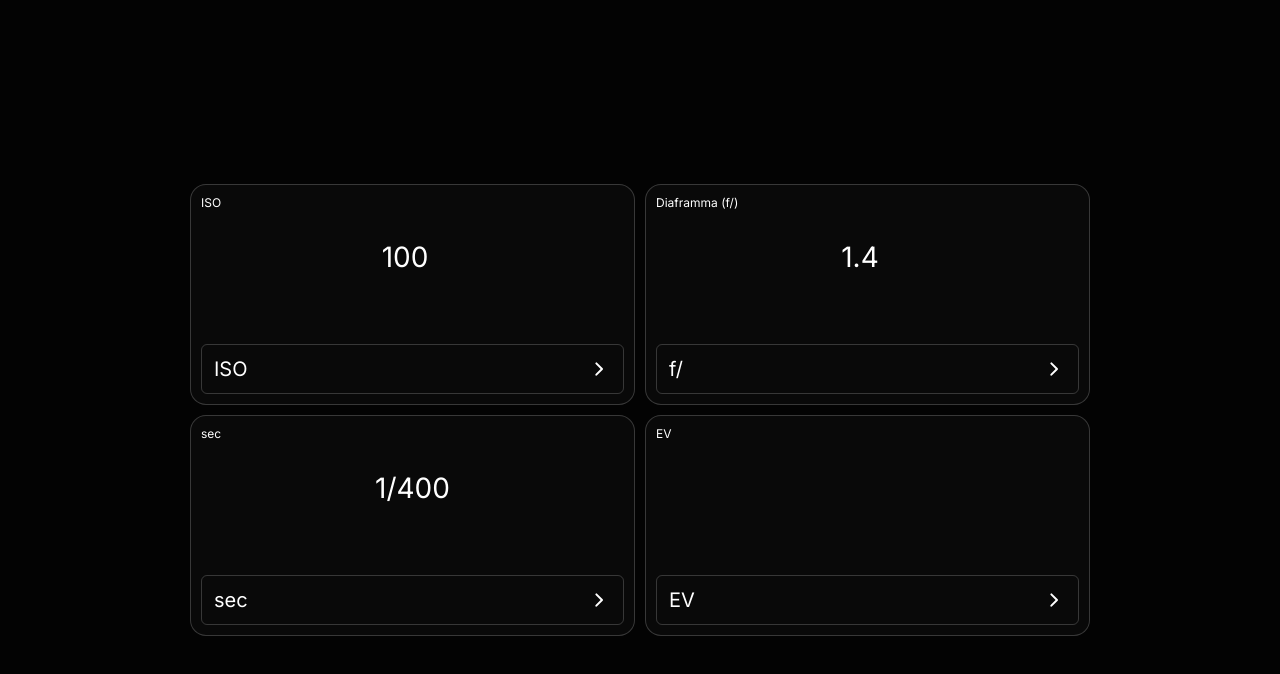
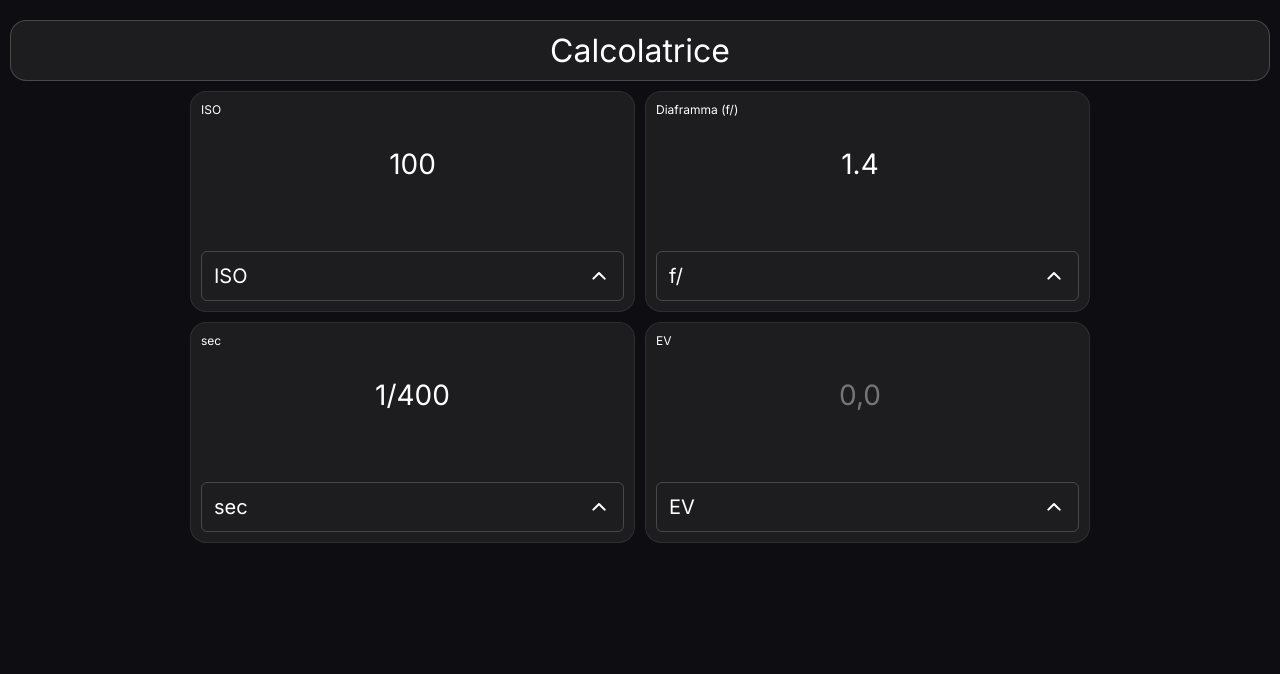
Before and after one commit to PMarco03/Exposer, a plain HTML site: page index.html in a window 1280 px wide. Drawn offline with Linux system fonts and the light colour scheme.

Commit message:
Update index.html

```diff
--- a/index.html
+++ b/index.html
@@ -21,19 +21,16 @@
         grid-template-columns: 1fr 1fr;
         grid-template-rows: 1fr 1fr;
         gap: 10px;
-
       }
       body {
-        background-color: #030303;
+        background-color: #0e0d12;
         padding: 10px;
         display: flex;
         align-items: center;
         flex-direction: column;
         justify-content: center;
         overflow: hidden;
-        gap: 20px;
-        height: 100vh; /* Imposta l'altezza a tutta la finestra */
-        position: relative;
+
       }
       .title {
         display: flex;
@@ -45,24 +42,42 @@
       .t {
         color: white;
         font-size: 38px;
-        border: 1px solid #ffffff30;
+        border: 1px solid #ffffff04;
         flex: 1;
         padding: 10px;
         text-align: center;
-        background-color: #ffffff07;
+        background-color: #1d1d1f;
         border-radius: 16px;
       }
       .cell {
         display: flex;
         flex-direction: column;
-        border: 1px solid #ffffff30;
-        background-color: #ffffff07;
+        border: 1px solid #ffffff13;
+        background-color: #1d1d1f;
         border-radius: 16px;
         gap: 20px;
         padding: 10px;
         overflow: hidden;
         align-items: center;
         justify-content: center;
+      }
+      .cell2 {
+        display: flex;
+        flex-direction: column;
+        border: 1px solid #ffffff13;
+        background-color: #1d1d1f;
+        border-radius: 16px;
+        gap: 20px;
+        padding: 10px;
+        overflow: hidden;
+        align-items: center;
+        justify-content: center;
+
+      }
+      .topcell2{
+        display: flex;
+        padding: 10px;
+        width: 100%;
       }
       .cell:active {
         border: white;
@@ -103,13 +118,43 @@
         display: flex;
         justify-content: space-between;
       }
+      .input ::placeholder {
+        color: white;
+      }
+      svg {
+        transform: rotate();
+      }
+      .titlecontainer{
+        display: flex;
+        align-items: center;
+        padding: 10px;
+        width: 100%;
+      }
+      .titlecontainer span{
+        font-size: 32px;
+        width: 100%;
+        display: flex;
+        align-items: center;
+        justify-content: center;
+        text-align: center;
+        background-color: #1d1d1f;
+        border: 1px solid #ffffff30;
+        padding: 10px;
+        border-radius: 16px;
+      }
+      svg{
+        transform: rotate(-90deg);
+      }
     </style>
   </head>
-  <body>
+  <body>  <div class="titlecontainer">
+        <span> Calcolatrice</span>
+      </div>
     <div class="main">
+
       <div class="cell">
         <span>ISO</span>
-        <input type="number" id="iso" step="1" value="100" /><br />
+        <input placeholder="0,0" id="iso" step="1" value="100" /><br />
         <button onclick="calcolaISO()">
           ISO
           <svg
@@ -130,10 +175,9 @@
           </svg>
         </button>
       </div>
-
       <div class="cell">
         <span>Diaframma (f/)</span>
-        <input type="number" id="apertura" step="0.1" value="1.4" /><br />
+        <input type="number" placeholder="0,0" id="apertura" step="0.1" value="1.4" /><br />
         <button onclick="calcolaApertura()">
           f/
           <svg
@@ -154,10 +198,9 @@
           </svg>
         </button>
       </div>
-
       <div class="cell">
         <span>sec</span>
-        <input type="text" id="tempo" value="1/400" /><br />
+        <input placeholder="0,0" type="text" id="tempo" value="1/400" /><br />
         <button onclick="calcolaTempo()">
           sec
           <svg
@@ -180,7 +223,7 @@
       </div>
       <div class="cell">
         <span>EV</span>
-        <input type="number" id="ev" step="0.1" /><br />
+        <input type="number" placeholder="0,0" id="ev" step="0.1" /><br />
         <button onclick="calcolaEV()">
           EV
           <svg
@@ -270,5 +313,13 @@
         document.getElementById("tempo").value = tempoStr;
       }
     </script>
+    <script>
+      document.querySelectorAll("input").forEach(input => {
+        input.addEventListener("focus", function () {
+          this.select();
+        });
+      });
+    </script>
+
   </body>
 </html>
```
